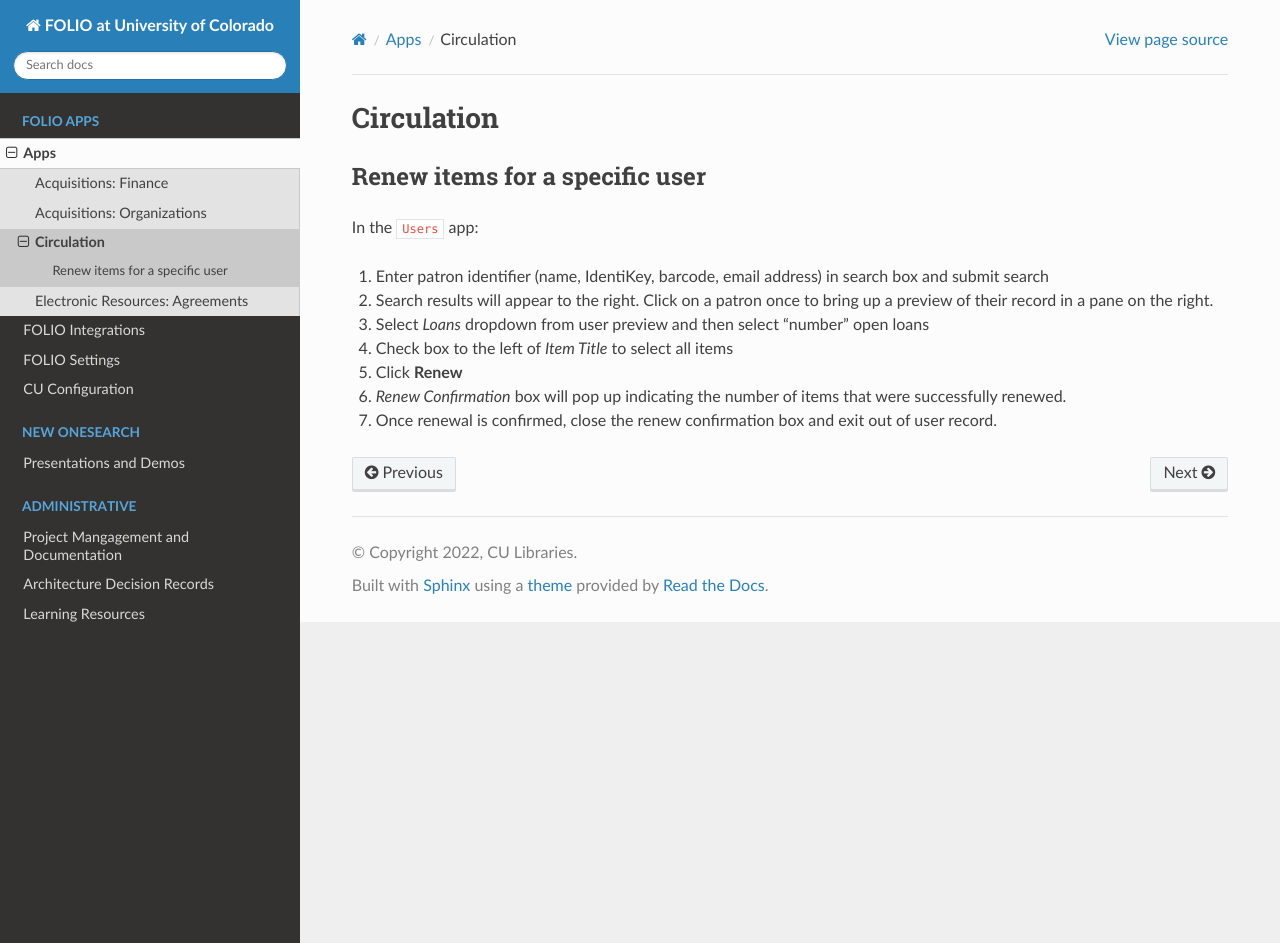
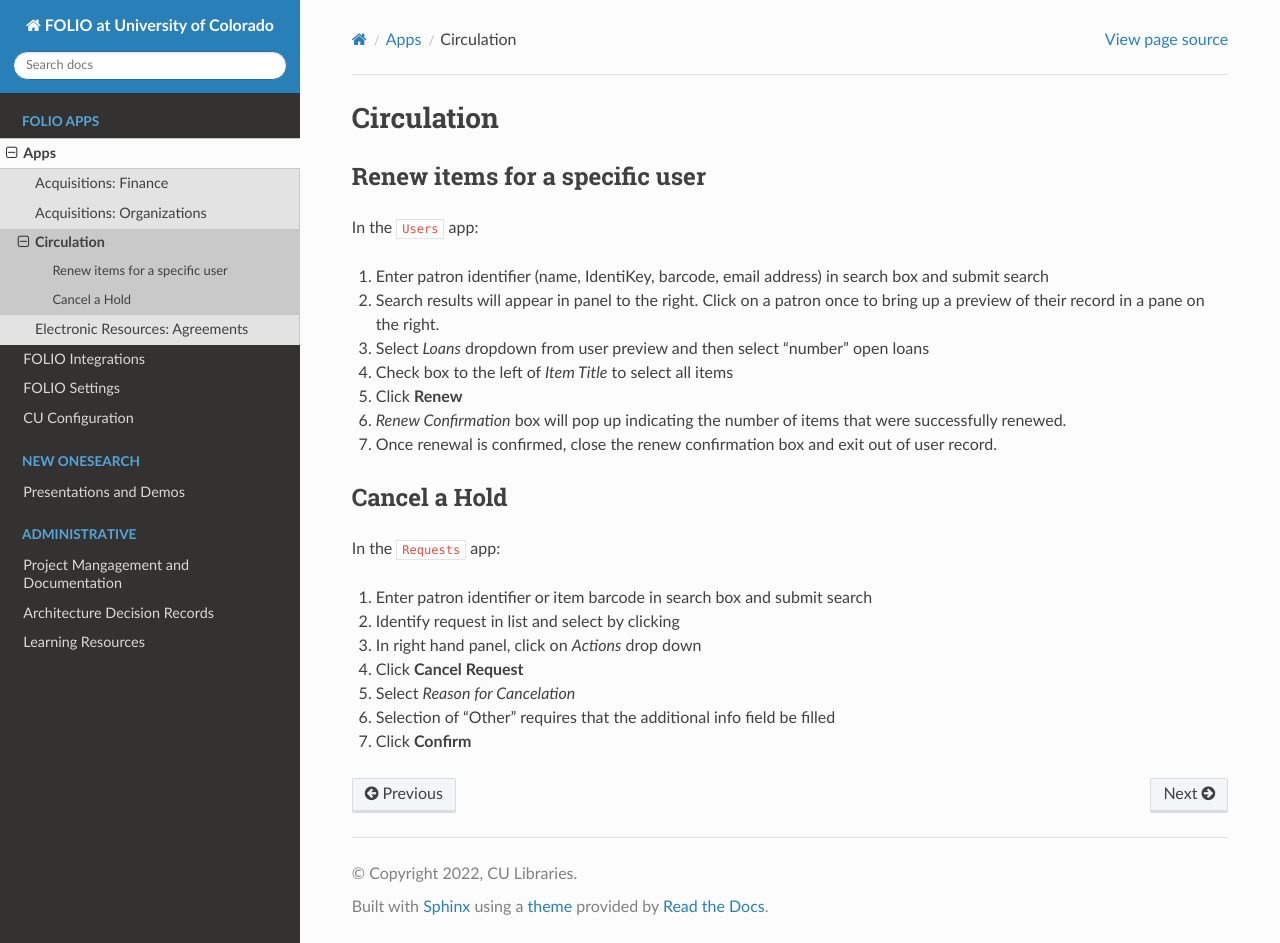
Before and after one commit to culibraries/folio, a Sphinx documentation site: the page built from docs/apps/circulation.md, in a window 1280 px wide and 943 px high. Built offline with Sphinx 7.4.7 and the Read the Docs theme 2.0.0, drawn with Linux system fonts in a browser that asks for light colours.

Commit message:
issue/104
this updates the circulation app document

```diff
--- a/docs/apps/circulation.md
+++ b/docs/apps/circulation.md
@@ -5,9 +5,21 @@
 In the `Users` app:
 
 1. Enter patron identifier (name, IdentiKey, barcode, email address) in search box and submit search
-1. Search results will appear to the right. Click on a patron once to bring up a preview of their record in a pane on the right.
+1. Search results will appear in panel to the right. Click on a patron once to bring up a preview of their record in a pane on the right.
 1. Select *Loans* dropdown from user preview and then select "number" open loans
 1. Check box to the left of *Item Title* to select all items
 1. Click **Renew**
 1. *Renew Confirmation* box will pop up indicating the number of items that were successfully renewed.
 1. Once renewal is confirmed, close the renew confirmation box and exit out of user record.
+
+## Cancel a Hold
+
+In the `Requests` app:
+
+1. Enter patron identifier or item barcode in search box and submit search
+1. Identify request in list and select by clicking
+1. In right hand panel, click on *Actions* drop down
+1. Click **Cancel Request**
+1. Select *Reason for Cancelation*
+1. Selection of "Other" requires that the additional info field be filled
+1. Click **Confirm**
```
